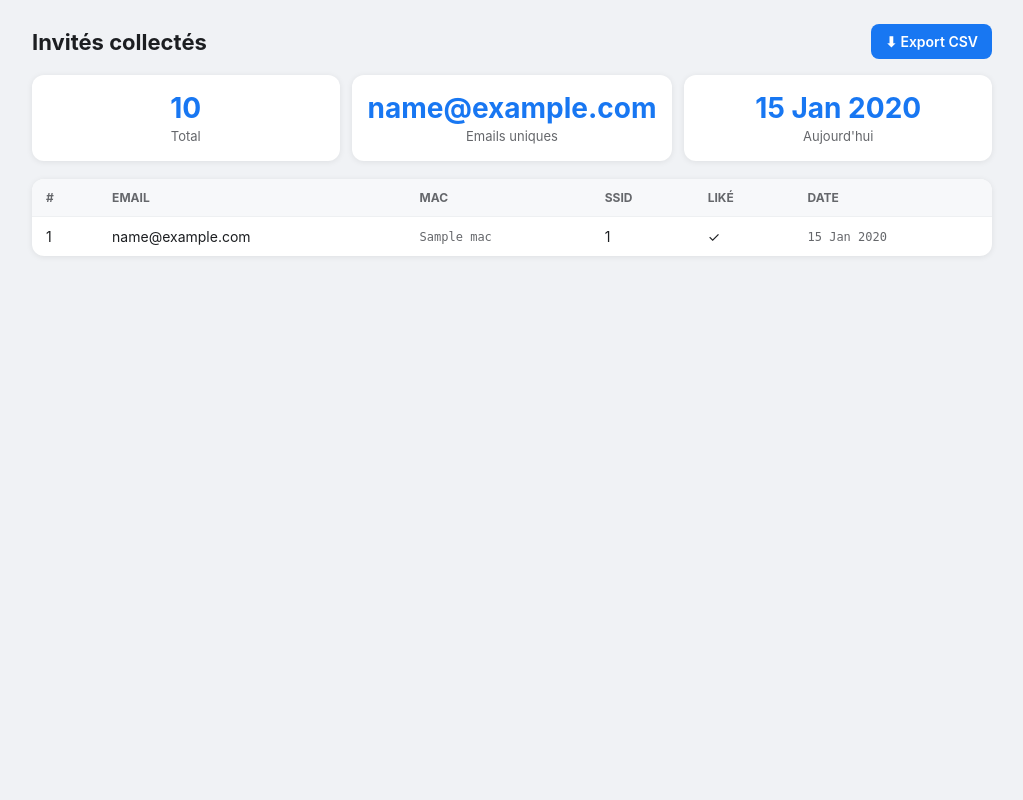
After one commit to jeromevde77/AuthUnifi, a Node server app: template views/admin.ejs in a window 1280 px wide. The commit adds this page. Shown: the whole page, without its empty margins (128-1151 px from the left). Run offline with Node 20, Linux system fonts and the light colour scheme; the template is opened without the code that fills it: most values are stand-ins (such as "Sample title", 1, 10 or a date in 2020); some libraries are stand-ins or nearby versions.

Commit message:
Ajout page admin, support reverse-proxy HTTPS et Docker
- Page d'admin /admin protégée par Basic Auth : tableau des invités + stats
- TRUST_PROXY pour fonctionner derrière nginx/Caddy ; exemples dans deploy/
- Dockerfile multi-stage + docker-compose avec volume persistant pour SQLite

https://claude.ai/code/session_01BW1qUV8m1pMDqeazR3hyuP

```diff
--- a/public/styles.css
+++ b/public/styles.css
@@ -134,3 +134,59 @@ button:hover { background: var(--primary-dark); }
   align-items: center;
   justify-content: center;
 }
+
+/* --- Page admin --- */
+body.admin {
+  align-items: flex-start;
+  justify-content: flex-start;
+  padding: 24px;
+}
+
+.admin-wrap { width: 100%; max-width: 960px; margin: 0 auto; }
+
+.admin-head {
+  display: flex;
+  align-items: center;
+  justify-content: space-between;
+  margin-bottom: 16px;
+}
+
+.admin-head h1 { margin: 0; font-size: 22px; }
+
+.btn {
+  background: var(--primary);
+  color: #fff;
+  text-decoration: none;
+  padding: 9px 14px;
+  border-radius: 8px;
+  font-size: 14px;
+  font-weight: 600;
+}
+.btn:hover { background: var(--primary-dark); }
+
+.stats { display: flex; gap: 12px; margin-bottom: 18px; flex-wrap: wrap; }
+
+.stat {
+  flex: 1 1 120px;
+  background: #fff;
+  border-radius: 12px;
+  padding: 16px;
+  box-shadow: 0 1px 6px rgba(0, 0, 0, 0.08);
+  text-align: center;
+}
+.stat-num { display: block; font-size: 28px; font-weight: 700; color: var(--primary); }
+.stat-label { font-size: 13px; color: var(--muted); }
+
+.table-wrap {
+  background: #fff;
+  border-radius: 12px;
+  box-shadow: 0 1px 6px rgba(0, 0, 0, 0.08);
+  overflow-x: auto;
+}
+
+table { width: 100%; border-collapse: collapse; font-size: 14px; }
+th, td { padding: 11px 14px; text-align: left; border-bottom: 1px solid #eef0f2; }
+th { background: #f7f8fa; font-size: 12px; text-transform: uppercase; color: var(--muted); }
+tr:last-child td { border-bottom: none; }
+.mono { font-family: ui-monospace, monospace; font-size: 12px; color: var(--muted); }
+.empty { text-align: center; color: var(--muted); padding: 28px; }
--- a/src/config.js
+++ b/src/config.js
@@ -27,5 +27,9 @@ export const config = {
   portalName: process.env.PORTAL_NAME || 'Wifi Invité',
   portalLogoUrl: process.env.PORTAL_LOGO_URL || '',
 
+  adminUser: process.env.ADMIN_USER || 'admin',
   adminToken: process.env.ADMIN_TOKEN || '',
+
+  // Nombre de proxies de confiance devant l'app (reverse-proxy HTTPS).
+  trustProxy: parseInt(process.env.TRUST_PROXY || '0', 10),
 };
--- a/src/server.js
+++ b/src/server.js
@@ -2,11 +2,13 @@ import express from 'express';
 import { fileURLToPath } from 'node:url';
 import { dirname, join } from 'node:path';
 import { config } from './config.js';
-import { recordGuest, allGuests } from './db.js';
+import { recordGuest, allGuests, guestStats } from './db.js';
 import { authorizeGuest } from './unifi.js';
 
 const __dirname = dirname(fileURLToPath(import.meta.url));
 const app = express();
+
+if (config.trustProxy > 0) app.set('trust proxy', config.trustProxy);
 
 app.set('view engine', 'ejs');
 app.set('views', join(__dirname, '..', 'views'));
@@ -56,11 +58,29 @@ app.post('/authorize', async (req, res) => {
   }
 });
 
-// Export CSV des emails collectés, protégé par un jeton.
-app.get('/admin/export.csv', (req, res) => {
-  if (!config.adminToken || req.query.token !== config.adminToken) {
-    return res.status(403).send('Accès refusé');
+// Protège les routes admin : Basic Auth (admin:ADMIN_TOKEN) ou ?token=ADMIN_TOKEN.
+function requireAdmin(req, res, next) {
+  if (!config.adminToken) {
+    return res.status(503).send('Admin désactivé : définissez ADMIN_TOKEN.');
   }
+  if (req.query.token === config.adminToken) return next();
+
+  const [scheme, encoded] = (req.headers.authorization || '').split(' ');
+  if (scheme === 'Basic' && encoded) {
+    const [user, pass] = Buffer.from(encoded, 'base64').toString().split(':');
+    if (user === config.adminUser && pass === config.adminToken) return next();
+  }
+  res.set('WWW-Authenticate', 'Basic realm="AuthUnifi Admin"');
+  return res.status(401).send('Authentification requise');
+}
+
+// Tableau de bord admin : liste des emails collectés.
+app.get('/admin', requireAdmin, (req, res) => {
+  res.render('admin', { config, stats: guestStats(), guests: allGuests() });
+});
+
+// Export CSV des emails collectés.
+app.get('/admin/export.csv', requireAdmin, (req, res) => {
   const rows = allGuests();
   const header = 'id,email,mac,ap_mac,ssid,liked,created_at\n';
   const csv = rows
--- /dev/null
+++ b/views/admin.ejs
@@ -0,0 +1,48 @@
+<!DOCTYPE html>
+<html lang="fr">
+<head>
+  <meta charset="UTF-8" />
+  <meta name="viewport" content="width=device-width, initial-scale=1.0" />
+  <title>Admin — <%= config.portalName %></title>
+  <link rel="stylesheet" href="/static/styles.css" />
+</head>
+<body class="admin">
+  <main class="admin-wrap">
+    <header class="admin-head">
+      <h1>Invités collectés</h1>
+      <a class="btn" href="/admin/export.csv">⬇ Export CSV</a>
+    </header>
+
+    <div class="stats">
+      <div class="stat"><span class="stat-num"><%= stats.total %></span><span class="stat-label">Total</span></div>
+      <div class="stat"><span class="stat-num"><%= stats.unique_emails %></span><span class="stat-label">Emails uniques</span></div>
+      <div class="stat"><span class="stat-num"><%= stats.today %></span><span class="stat-label">Aujourd'hui</span></div>
+    </div>
+
+    <div class="table-wrap">
+      <table>
+        <thead>
+          <tr>
+            <th>#</th><th>Email</th><th>MAC</th><th>SSID</th><th>Liké</th><th>Date</th>
+          </tr>
+        </thead>
+        <tbody>
+          <% if (guests.length === 0) { %>
+            <tr><td colspan="6" class="empty">Aucun invité enregistré pour l'instant.</td></tr>
+          <% } %>
+          <% guests.forEach((g) => { %>
+            <tr>
+              <td><%= g.id %></td>
+              <td><%= g.email %></td>
+              <td class="mono"><%= g.mac || '—' %></td>
+              <td><%= g.ssid || '—' %></td>
+              <td><%= g.liked ? '✓' : '—' %></td>
+              <td class="mono"><%= g.created_at %></td>
+            </tr>
+          <% }) %>
+        </tbody>
+      </table>
+    </div>
+  </main>
+</body>
+</html>
```
Also changed, not shown: docker-compose.yml (added, +13 -0 lines), src/db.js (+12 -0 lines), README.md, 5 other files.
